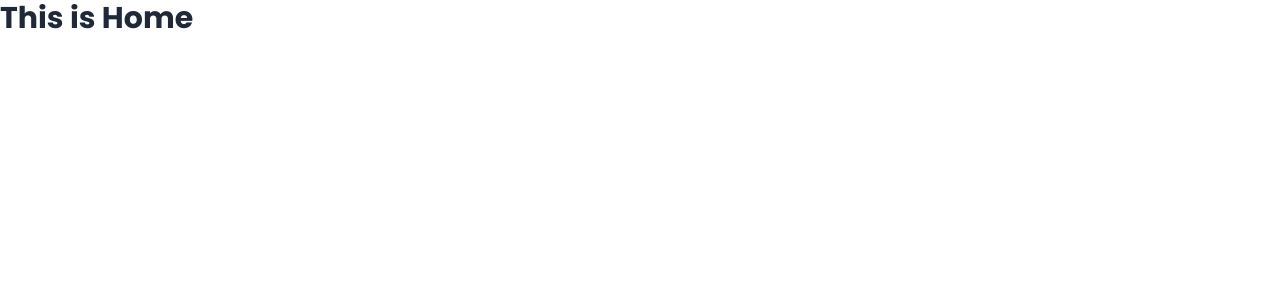
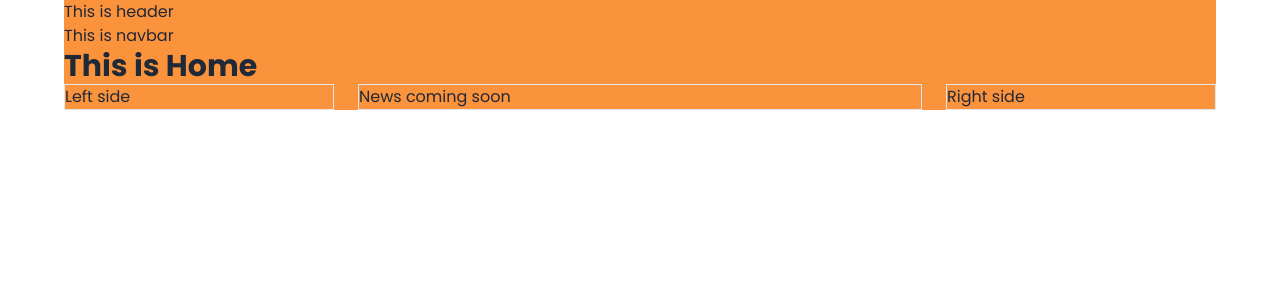
Before and after one commit to md-mostafiz181/news-dragon, a React (Vite) app: page / in a window 1280 px wide. Shown: the top 300 px of the page. Built offline with nearby package versions, Linux system fonts and the light colour scheme.

Commit message:
show ui in the home page

```diff
--- a/src/Layout/Root.jsx
+++ b/src/Layout/Root.jsx
@@ -3,7 +3,7 @@ import { Outlet } from 'react-router-dom';
 
 const Root = () => {
     return (
-        <div>
+        <div className='max-w-6xl mx-auto bg-orange-400'>
             <Outlet></Outlet>
         </div>
     );
--- a/src/Pages/Home/Home.jsx
+++ b/src/Pages/Home/Home.jsx
@@ -1,9 +1,26 @@
+import Header from "../Shared/Header/Header";
+import LeftSideNav from "../Shared/LeftSideNav/LeftSideNav";
+import Navbar from "../Shared/Navbar/Navbar";
+import RightSideNav from "../Shared/RightSideNav/RightSideNav";
 
 
 const Home = () => {
     return (
         <div>
+            <Header></Header>
+            <Navbar></Navbar>
             <h1 className="text-3xl font-bold"> This is Home</h1>
+            <div className="grid grid-cols-1 md:grid-cols-4 gap-6">
+                <div className="border">
+                    <LeftSideNav></LeftSideNav>
+                </div>
+                <div className="md:col-span-2 border">
+                    <h1>News coming soon</h1>
+                </div>
+                <div className="border">
+                    <RightSideNav></RightSideNav>
+                </div>
+            </div>
         </div>
     );
 };
--- /dev/null
+++ b/src/Pages/Shared/Header/Header.jsx
@@ -0,0 +1,11 @@
+
+
+const Header = () => {
+    return (
+        <div>
+            <h1>This is header</h1>
+        </div>
+    );
+};
+
+export default Header;
--- /dev/null
+++ b/src/Pages/Shared/LeftSideNav/LeftSideNav.jsx
@@ -0,0 +1,11 @@
+
+
+const LeftSideNav = () => {
+    return (
+        <div>
+            <h1>Left side</h1>
+        </div>
+    );
+};
+
+export default LeftSideNav;
--- /dev/null
+++ b/src/Pages/Shared/Navbar/Navbar.jsx
@@ -0,0 +1,11 @@
+
+
+const Navbar = () => {
+    return (
+        <div>
+            <h1>This is navbar</h1>
+        </div>
+    );
+};
+
+export default Navbar;
--- /dev/null
+++ b/src/Pages/Shared/RightSideNav/RightSideNav.jsx
@@ -0,0 +1,11 @@
+
+
+const RightSideNav = () => {
+    return (
+        <div>
+            <h1>Right side</h1>
+        </div>
+    );
+};
+
+export default RightSideNav;
```
